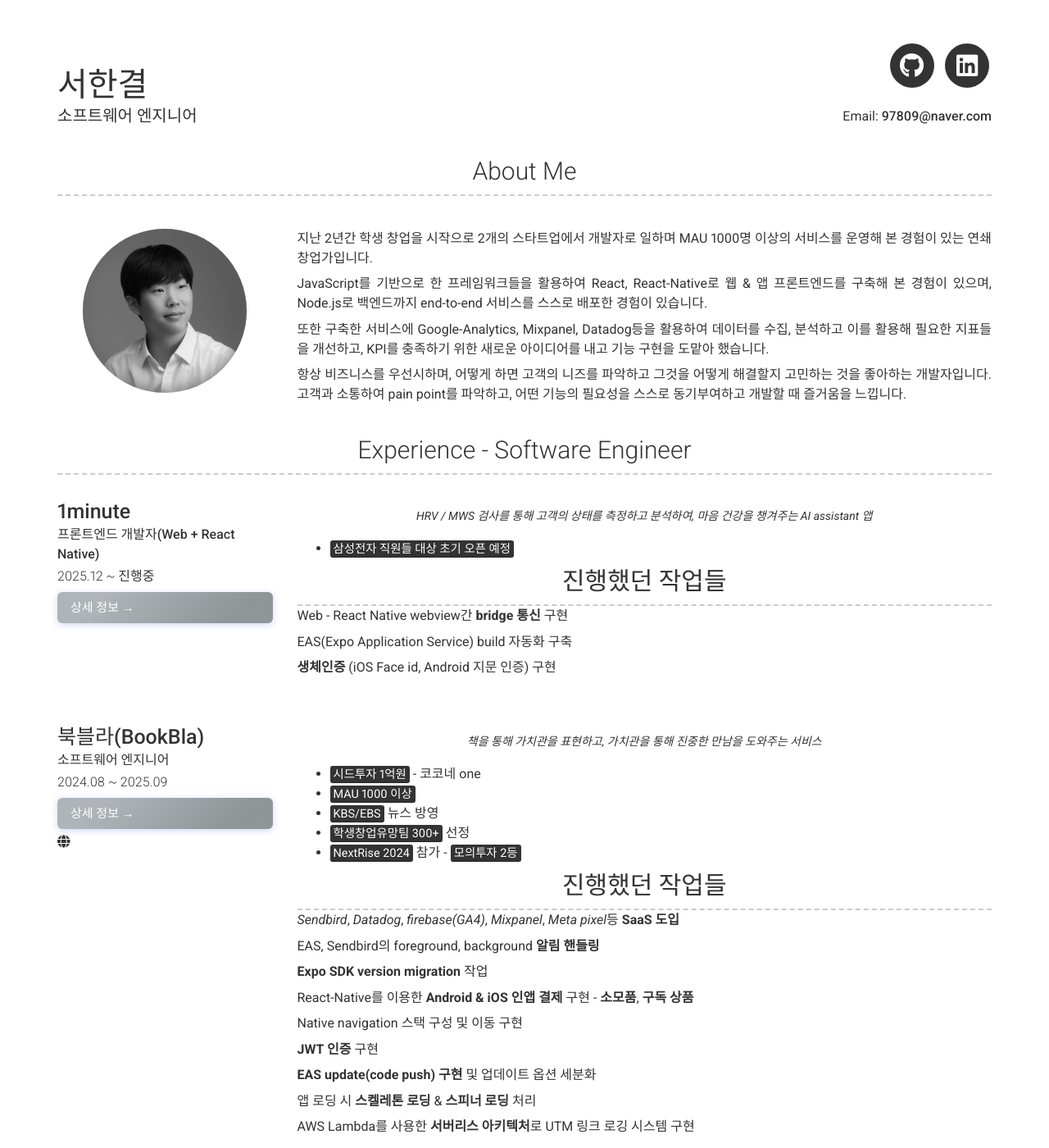
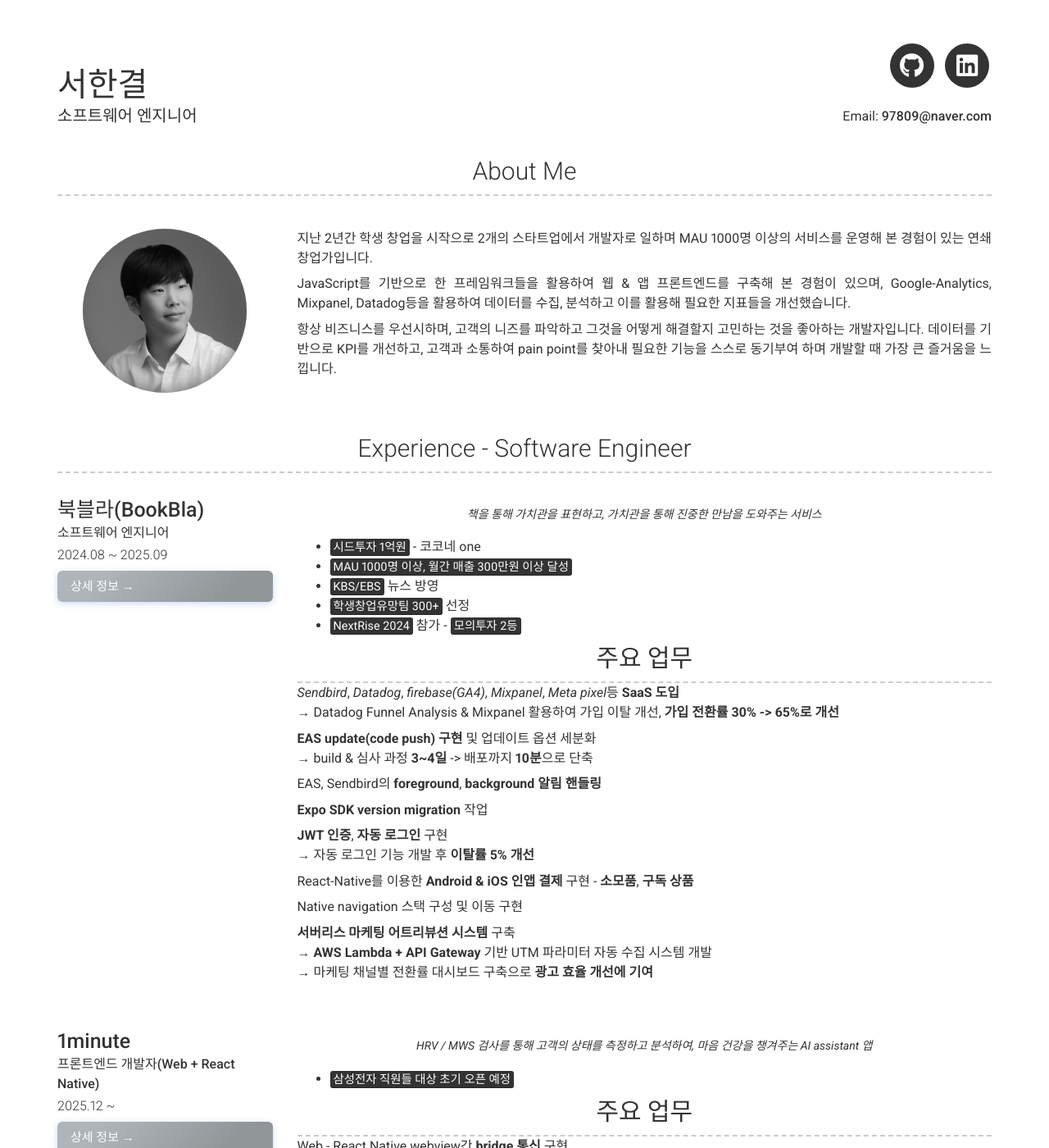
Before and after one commit to Hangyeol-SSeo/Hangyeol-SSeo.github.io, a Jekyll site: the page built from index.md, in a window 1280 px wide and 1400 px high. Shown: the whole window at 82% size. Built offline with Jekyll 4.4.1, drawn with Linux system fonts in a browser that asks for light colours; nearby versions of some CDN libraries; some of the changed text lies outside the part shown.

Commit message:
메인 페이지 claude 조언 통해 수정

```diff
--- a/_config.yml
+++ b/_config.yml
@@ -54,21 +54,63 @@
 about_content: | # this will include new lines to allow paragraphs
   지난 2년간 학생 창업을 시작으로 2개의 스타트업에서 개발자로 일하며 MAU 1000명 이상의 서비스를 운영해 본 경험이 있는 연쇄 창업가입니다.
 
-  JavaScript를 기반으로 한 프레임워크들을 활용하여 React, React-Native로 웹 & 앱 프론트엔드를 구축해 본 경험이 있으며, Node.js로 백엔드까지 end-to-end 서비스를 스스로 배포한 경험이 있습니다.
+  JavaScript를 기반으로 한 프레임워크들을 활용하여 웹 & 앱 프론트엔드를 구축해 본 경험이 있으며,
+  Google-Analytics, Mixpanel, Datadog등을 활용하여 데이터를 수집, 분석하고 이를 활용해 필요한 지표들을 개선했습니다.
 
-  또한 구축한 서비스에 Google-Analytics, Mixpanel, Datadog등을 활용하여 데이터를 수집, 분석하고 이를 활용해 필요한 지표들을 개선하고, KPI를 충족하기 위한 새로운 아이디어를 내고 기능 구현을 도맡아 했습니다.
+  항상 비즈니스를 우선시하며, 고객의 니즈를 파악하고 그것을 어떻게 해결할지 고민하는 것을 좋아하는 개발자입니다.
+  데이터를 기반으로 KPI를 개선하고, 고객과 소통하여 pain point를 찾아내 필요한 기능을 스스로 동기부여 하며 개발할 때 가장 큰 즐거움을 느낍니다.
 
-  항상 비즈니스를 우선시하며, 어떻게 하면 고객의 니즈를 파악하고 그것을 어떻게 해결할지 고민하는 것을 좋아하는 개발자입니다.
-  고객과 소통하여 pain point를 파악하고, 어떤 기능의 필요성을 스스로 동기부여하고 개발할 때 즐거움을 느낍니다.
 
 content:
   - title: Experience - Software Engineer
     layout: list
     content:
       - layout: left
+        title: 북블라(BookBla)
+        sub_title: 소프트웨어 엔지니어
+        caption: 2024.08 ~ 2025.09
+        link: /experience/bookbla/
+        link_text: 상세 정보 →
+#        additional_links:
+#          - title: 북블라 웹사이트
+#            icon: fas fa-globe
+#            url: https://www.bookbla.com/
+        quote: >
+          책을 통해 가치관을 표현하고, 가치관을 통해 진중한 만남을 도와주는 서비스
+        description: | # this will include new lines to allow paragraphs
+          - <mark>시드투자 1억원</mark> - 코코네 one
+          - <mark>MAU 1000명 이상, 월간 매출 300만원 이상 달성</mark>
+          - <mark>KBS/EBS</mark> 뉴스 방영
+          - <mark>학생창업유망팀 300+</mark> 선정
+          - <mark>NextRise 2024</mark> 참가 - <mark>모의투자 2등</mark>
+
+          ### 주요 업무
+
+          *Sendbird*, *Datadog*, *firebase(GA4)*, *Mixpanel*, *Meta pixel*등 **SaaS 도입** <br/>
+          → Datadog Funnel Analysis & Mixpanel 활용하여 가입 이탈 개선, **가입 전환률 30% -> 65%로 개선**
+
+          **EAS update(code push) 구현** 및 업데이트 옵션 세분화 <br/>
+          → build & 심사 과정 **3~4일** -> 배포까지 **10분**으로 단축
+
+          EAS, Sendbird의 **foreground**, **background** **알림 핸들링**
+
+          **Expo SDK version migration** 작업
+
+          **JWT 인증**, **자동 로그인** 구현 <br/>
+          → 자동 로그인 기능 개발 후 **이탈률 5% 개선**
+
+          React-Native를 이용한 **Android & iOS 인앱 결제** 구현 - **소모품**, **구독 상품**
+
+          Native navigation 스택 구성 및 이동 구현
+
+          **서버리스 마케팅 어트리뷰션 시스템** 구축 <br/>
+          → **AWS Lambda + API Gateway** 기반 UTM 파라미터 자동 수집 시스템 개발 <br/>
+          → 마케팅 채널별 전환률 대시보드 구축으로 **광고 효율 개선에 기여**
+
+      - layout: left
         title: 1minute
         sub_title: 프론트엔드 개발자(Web + React Native)
-        caption: 2025.12 ~ 진행중
+        caption: 2025.12 ~
         link: /experience/1minute/
         link_text: 상세 정보 →
         quote: >
@@ -76,52 +118,13 @@
         description: | # this will include new lines to allow paragraphs
           - <mark>삼성전자 직원들 대상 초기 오픈 예정</mark>
 
-          ### 진행했던 작업들
+          ### 주요 업무
 
           Web - React Native webview간 **bridge 통신** 구현
 
           EAS(Expo Application Service) build 자동화 구축
 
           **생체인증** (iOS Face id, Android 지문 인증) 구현
-
-      - layout: left
-        title: 북블라(BookBla)
-        sub_title: 소프트웨어 엔지니어
-        caption: 2024.08 ~ 2025.09
-        link: /experience/bookbla/
-        link_text: 상세 정보 →
-        additional_links:
-          - title: 북블라 웹사이트
-            icon: fas fa-globe
-            url: https://www.bookbla.com/
-        quote: >
-          책을 통해 가치관을 표현하고, 가치관을 통해 진중한 만남을 도와주는 서비스
-        description: | # this will include new lines to allow paragraphs
-          - <mark>시드투자 1억원</mark> - 코코네 one
-          - <mark>MAU 1000 이상</mark>
-          - <mark>KBS/EBS</mark> 뉴스 방영
-          - <mark>학생창업유망팀 300+</mark> 선정
-          - <mark>NextRise 2024</mark> 참가 - <mark>모의투자 2등</mark>
-
-          ### 진행했던 작업들
-
-          *Sendbird*, *Datadog*, *firebase(GA4)*, *Mixpanel*, *Meta pixel*등 **SaaS 도입**
-
-          EAS, Sendbird의 foreground, background **알림 핸들링**
-
-          **Expo SDK version migration** 작업
-
-          React-Native를 이용한 **Android & iOS 인앱 결제** 구현 - **소모품**, **구독 상품**
-
-          Native navigation 스택 구성 및 이동 구현
-
-          **JWT 인증** 구현
-
-          **EAS update(code push) 구현** 및 업데이트 옵션 세분화
-
-          앱 로딩 시 **스켈레톤 로딩** & **스피너 로딩** 처리
-
-          AWS Lambda를 사용한 **서버리스 아키텍처**로 UTM 링크 로깅 시스템 구현
 
   - title: Experience - Entrepreneurship
     layout: list
@@ -137,7 +140,7 @@
         description: | # this will include new lines to allow paragraphs
           - 2024 <mark>안산대학교 아이디어사업화 지원사업 선정</mark>
 
-          ### 진행했던 작업들
+          ### 주요 업무
 
           아이디어 발굴 및 검증
 
@@ -202,7 +205,7 @@
 
           기존 개발자 도구(f12)를 사용하여 번거롭고 귀찮게 네이버 카페에 올라온 동영상을 다운받아야만 하는 문제를 확장 프로그램으로 해결했습니다.
 
-          한 게시물에 있는 모든 동영상을 원하는 화질을 선택하여 다운로드 할 수 있도록 구현하였습니다. 또한 탭별로 독립적으로 작동하도록 만들었습니다.
+          한 게시물에 있는 모든 동영상을 원하는 화질을 선택하여 다운로드 할 수 있도록 구현하였습니다. 또한 탭마다 독립적으로 작동하도록 만들었습니다.
 
           Vanilla Javascript로 작성하였으며 추가적인 라이브러리 없이 네이버 api와 네트워크만을 분석하여 구현했습니다.
 
```
Also changed, not shown: 1 other file.
